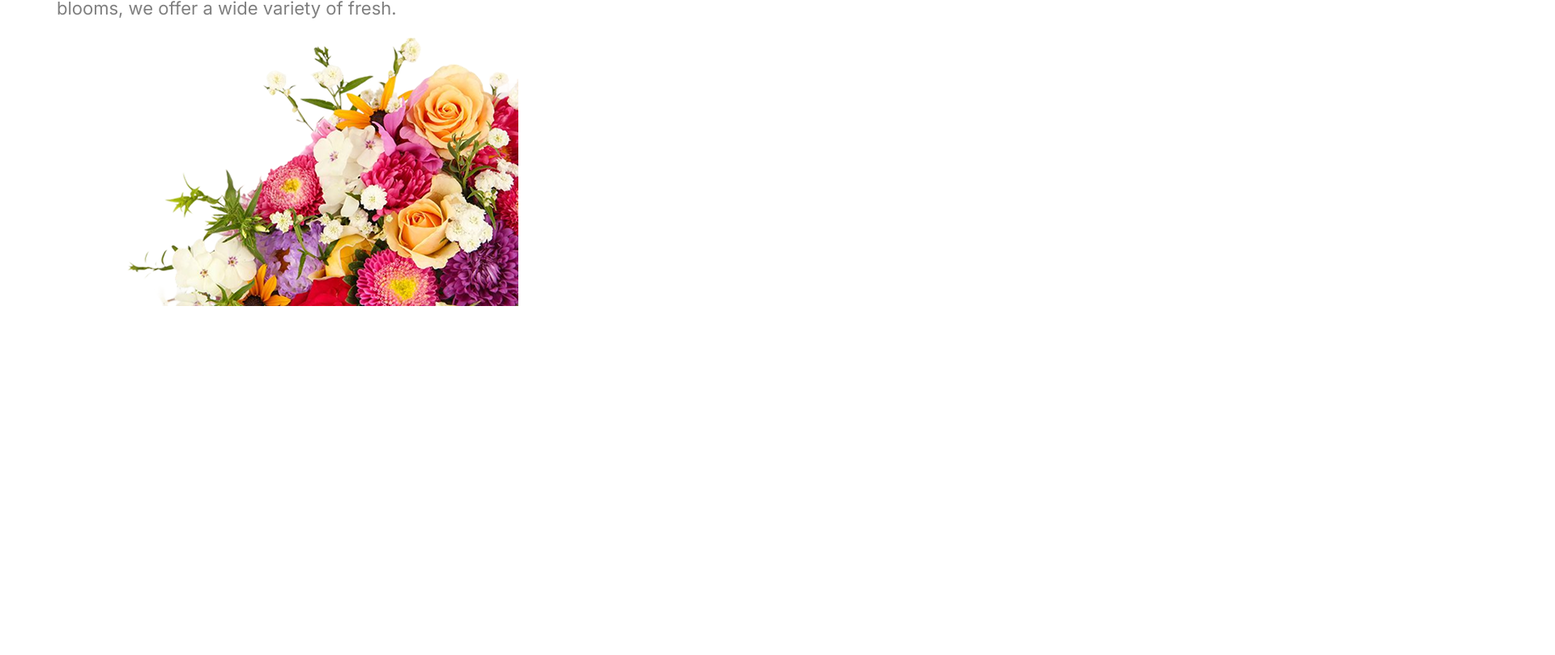
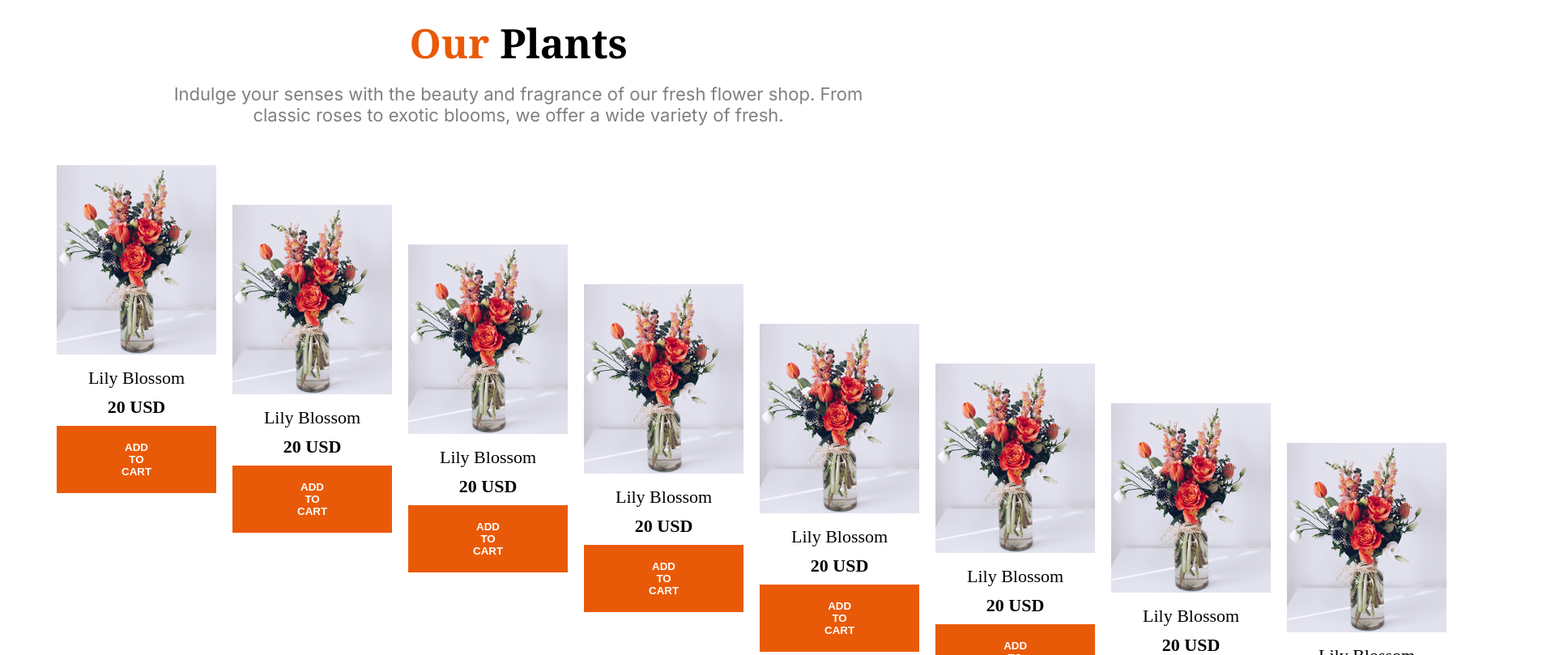
Before and after one commit to asraful-islam-shihab/Second-assignment-2, a plain HTML site: page assignment.html in a window 1280 px wide. Shown: the part 693-1502 px from the top of the page at 81% size, 1920 px wide, since content can reach past the window. Before the commit the page ends 1075 px from the top, so only its background shows below. Drawn offline with Linux system fonts and the light colour scheme.

Commit message:
I have done plants part, amazine

```diff
--- a/assignment.html
+++ b/assignment.html
@@ -82,9 +82,85 @@
             <div class="plants-card-container">
                 <div class="plants-card inter-font">
                     <div class="card-img">
-                        <img src="B12A02-Responsive-Flowers/assets/hero-flower.png" alt="">
+                        <img src="B12A02-Responsive-Flowers/assets/sample-flower-image.png" alt="">
     </div>
+     <span class="flower-name">Lily Blossom</span>
 
+                    <span class="price">20 USD</span>
+                    <button onclick="addtocart()" class="btn-primary card-btn">ADD TO CART</button>
+                </div>
+            <div class="plants-card-container">
+                <div class="plants-card inter-font">
+                    <div class="card-img">
+                        <img src="B12A02-Responsive-Flowers/assets/sample-flower-image.png" alt="">
+    </div>
+     <span class="flower-name">Lily Blossom</span>
+
+                    <span class="price">20 USD</span>
+                    <button onclick="addtocart()" class="btn-primary card-btn">ADD TO CART</button>
+                </div>
+            <div class="plants-card-container">
+                <div class="plants-card inter-font">
+                    <div class="card-img">
+                        <img src="B12A02-Responsive-Flowers/assets/sample-flower-image.png" alt="">
+    </div>
+     <span class="flower-name">Lily Blossom</span>
+
+                    <span class="price">20 USD</span>
+                    <button onclick="addtocart()" class="btn-primary card-btn">ADD TO CART</button>
+                </div>
+            <div class="plants-card-container">
+                <div class="plants-card inter-font">
+                    <div class="card-img">
+                        <img src="B12A02-Responsive-Flowers/assets/sample-flower-image.png" alt="">
+    </div>
+     <span class="flower-name">Lily Blossom</span>
+
+                    <span class="price">20 USD</span>
+                    <button onclick="addtocart()" class="btn-primary card-btn">ADD TO CART</button>
+                </div>
+            <div class="plants-card-container">
+                <div class="plants-card inter-font">
+                    <div class="card-img">
+                        <img src="B12A02-Responsive-Flowers/assets/sample-flower-image.png" alt="">
+    </div>
+     <span class="flower-name">Lily Blossom</span>
+
+                    <span class="price">20 USD</span>
+                    <button onclick="addtocart()" class="btn-primary card-btn">ADD TO CART</button>
+                </div>
+            <div class="plants-card-container">
+                <div class="plants-card inter-font">
+                    <div class="card-img">
+                        <img src="B12A02-Responsive-Flowers/assets/sample-flower-image.png" alt="">
+    </div>
+     <span class="flower-name">Lily Blossom</span>
+
+                    <span class="price">20 USD</span>
+                    <button onclick="addtocart()" class="btn-primary card-btn">ADD TO CART</button>
+                </div>
+            <div class="plants-card-container">
+                <div class="plants-card inter-font">
+                    <div class="card-img">
+                        <img src="B12A02-Responsive-Flowers/assets/sample-flower-image.png" alt="">
+    </div>
+     <span class="flower-name">Lily Blossom</span>
+
+                    <span class="price">20 USD</span>
+                    <button onclick="addtocart()" class="btn-primary card-btn">ADD TO CART</button>
+                </div>
+            <div class="plants-card-container">
+                <div class="plants-card inter-font">
+                    <div class="card-img">
+                        <img src="B12A02-Responsive-Flowers/assets/sample-flower-image.png" alt="">
+    </div>
+     <span class="flower-name">Lily Blossom</span>
+
+                    <span class="price">20 USD</span>
+                    <button onclick="addtocart()" class="btn-primary card-btn">ADD TO CART</button>
+                </div>
+</div>
+</section>
 
 
 
--- a/stylee.css
+++ b/stylee.css
@@ -89,6 +89,60 @@
     font-weight: 600;
 }
 
+ /* Our Plants */
+
+.plants-content{
+    text-align: center;
+    max-width: 888px;
+    margin: 116px auto;
+    margin-bottom: 49px;
+}
+#plant-m{
+    margin-bottom: 16px;
+}
+
+.flower-name,.price{
+    font-size: 1.375rem;
+    color: #000000;
+    font-weight: 500;
+}
+.price{
+    font-weight: 700;
+}
+
+.plants-card{
+    display: flex;
+    flex-direction: column;
+    height: fit-content;
+    width: fit-content;
+    gap: 10px;
+    align-items: center;
+}
+
+.card-btn{
+    width: 100%;
+}
+.card-img img{
+    width: 100%;
+}
+.plants-card-container{
+    display: grid;
+    column-gap: 20px;
+    row-gap: 30px;
+    grid-template-columns: repeat(4 , 1fr);
+    margin-bottom: 210px;
+    margin-top: 49px;
+}
+
+
+
+
+
+
+
+
+
+
 
 
 /* media query */
@@ -99,3 +153,6 @@
     .navbar{
         display:none;
     }
+
+
+}
```
